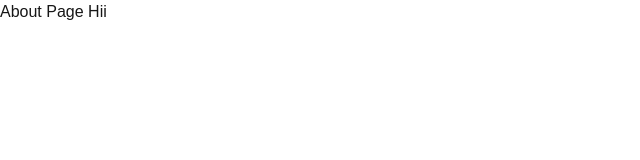
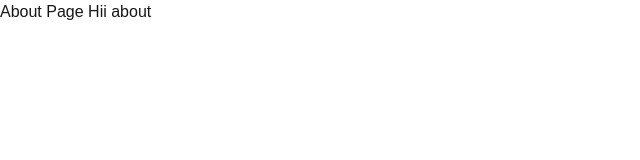
Before and after one commit to Basharkatrib/My_Next, a Next.js app: page /about in a window 1280 px wide. Shown: the top 160 px of the page, without its empty margins (0-640 px from the left). Built offline with nearby package versions, Linux system fonts and the light colour scheme.

Commit message:
from about

```diff
--- a/src/app/about/page.tsx
+++ b/src/app/about/page.tsx
@@ -1,6 +1,6 @@
 export default function about(){
     return (
-        <>About Page Hii</>
+        <>About Page Hii about</>
 
     );
 }
```
